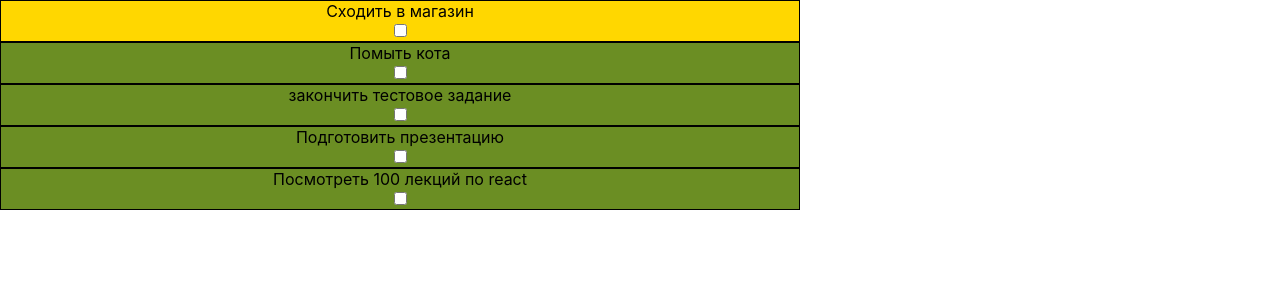
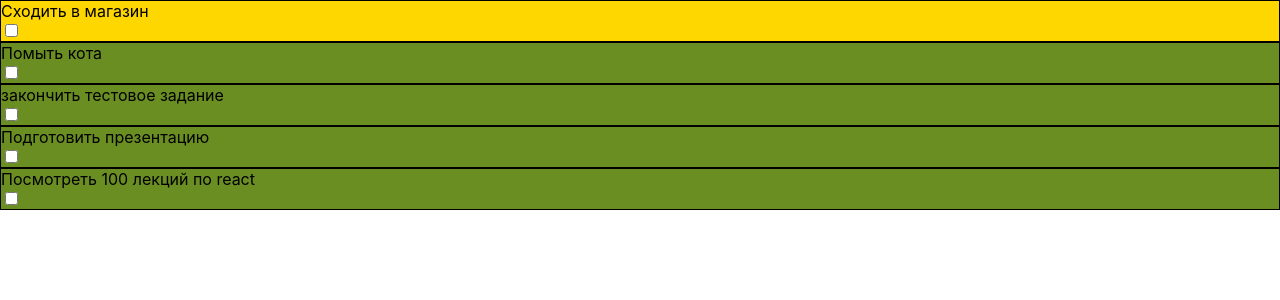
Before and after one commit to Eyhenij/ToDoList, a React (Create React App) app: page / in a window 1280 px wide. Shown: the top 300 px of the page. Built offline with nearby package versions, Linux system fonts and the light colour scheme.

Commit message:
04.11.2020-005 закончил логику

```diff
--- a/src/App.js
+++ b/src/App.js
@@ -1,35 +1,44 @@
-import React from "react";
+import { React, Component } from "react";
 import './App.css';
 import arrListData from './state';
 import ListItem from './components/ListItem/ListItem.jsx'
 
 
-const App = () => {
-
-    const handleChange = (id) => {
-        console.log('Значение изменилось', id);
+class App extends Component {
+    constructor() {
+        super();
+        this.state = { ToDoItem: arrListData }
     }
 
+    handleChange = (id) => {
+        const index = this.state.ToDoItem.map(i => i.id).indexOf(id);
+        this.setState(state => {
+            let { ToDoItem } = state;
+            ToDoItem[index].completed = true;
+            return ToDoItem;
+        })
+    }
 
-    const ToDoItem = arrListData.map(i => {
+    render() {
+        const { ToDoItem } = this.state;
+        const activeTasks = ToDoItem.filter(task => task.completed === false);
+        const completedTasks = ToDoItem.filter(task => task.completed === true);
+        const finalTasks = [...activeTasks, ...completedTasks].map(i => {
             return (
                 <ListItem
                     key={i.id}
                     description={i.description}
                     completed={i.completed}
-                handleChange={() => { handleChange(i.id) }}
+                    handleChange={() => { this.handleChange(i.id) }}
                 />
             )
-    }
-    );
-
+        });
         return (
-        <div className='list'>
             <div className='list__item'>
-                {ToDoItem}
-            </div>
+                {finalTasks}
             </div>
         );
     }
+}
 
 export default App;
--- a/src/components/ListItem/ListItem.jsx
+++ b/src/components/ListItem/ListItem.jsx
@@ -2,12 +2,15 @@ import React from 'react';
 import s from './ListItem.module.css';
 
 const ListItem = (props) => {
+    const resolvedClass = {
+        textDecoration: 'line-through'
+    }
     return (
         <div className={s.list__item}>
-            <div className={s.item__description}>
+            <div style={props.completed == true ? resolvedClass : {}}>
                 {props.description}
             </div>
-            <div className={s.item__input} >
+            <div className={s.item__input}>
                 <input
                     type="checkbox"
                     defaultChecked={props.completed}
--- a/src/components/ListItem/ListItem.module.css
+++ b/src/components/ListItem/ListItem.module.css
@@ -8,8 +8,5 @@
     background-color: gold;
 }
 
-.item__description {
-}
-
 .item__input {
 }
```
Also changed, not shown: src/components/TaskList.jsx (added, +27 -0 lines). Lines whose indentation alone changed are shown as unchanged.
